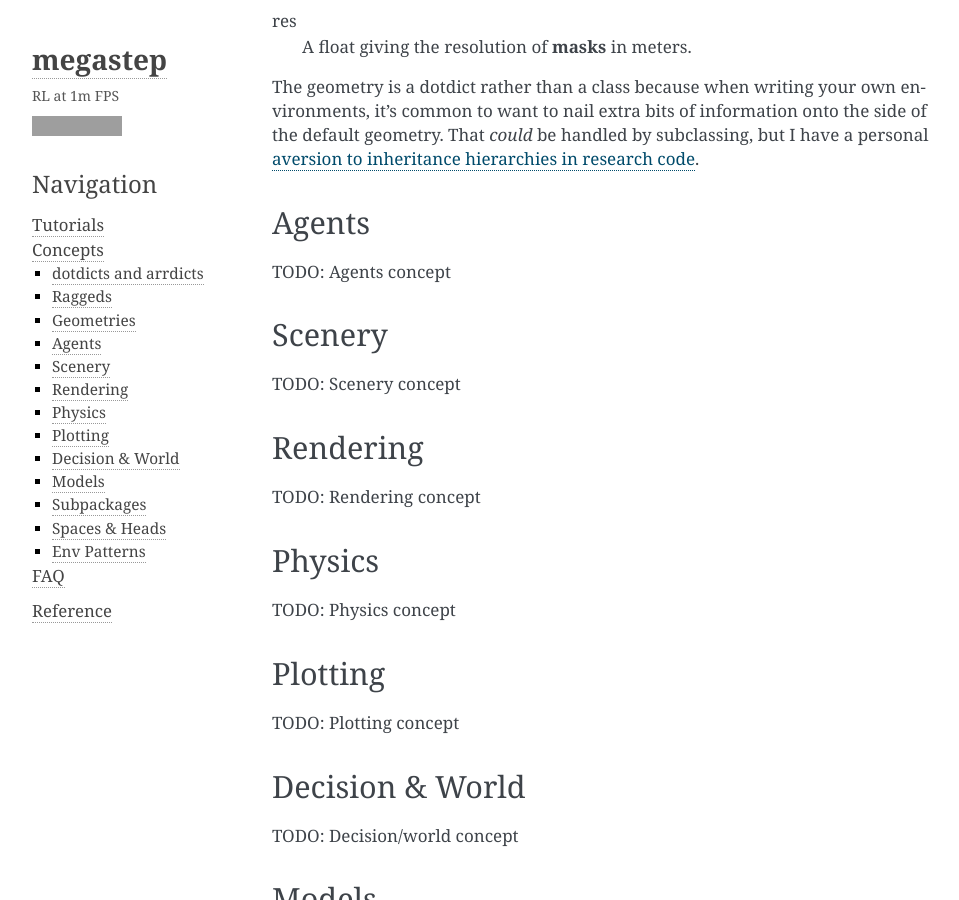
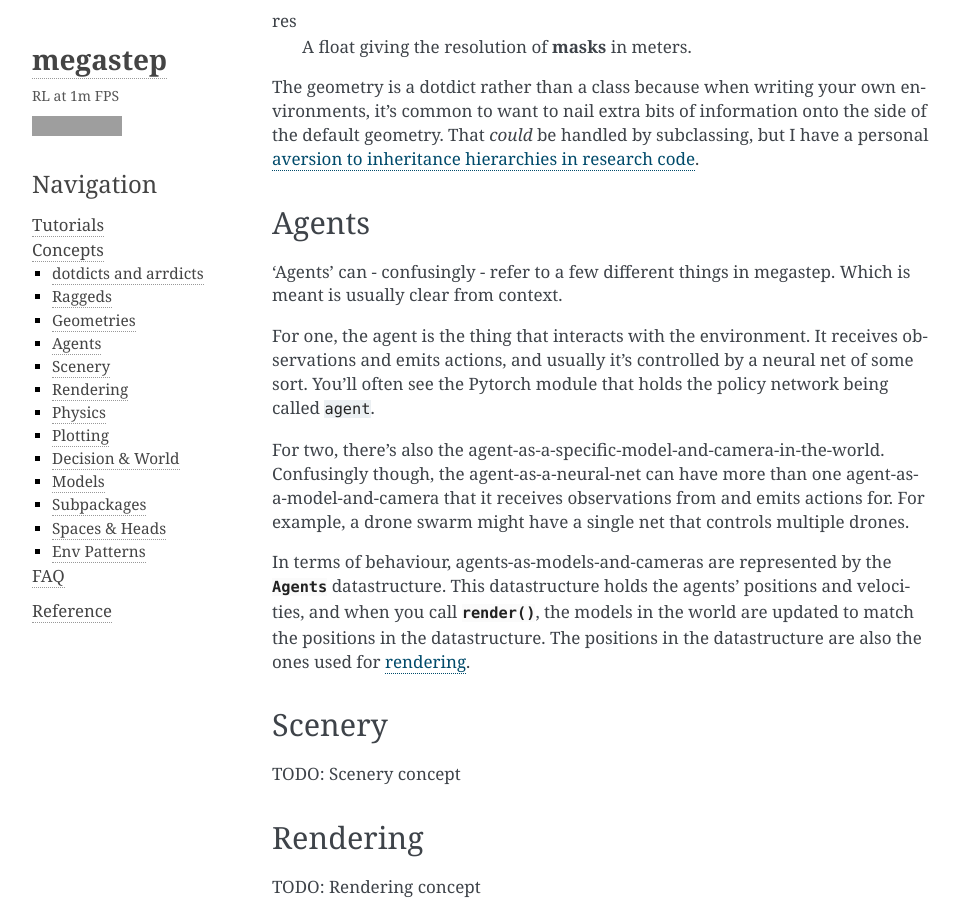
Before and after one commit to andyljones/megastep, a Sphinx documentation site: the page built from docs/concepts.rst, in a window 1280 px wide and 900 px high, scrolled down 6959 px. Shown: the whole window, without its empty margins (148-1107 px from the left). Built offline with Sphinx 7.4.7, drawn with Linux system fonts in a browser that asks for light colours; grey boxes are pictures that could not be loaded.

Commit message:
Adds the agents concept

```diff
--- a/docs/concepts.rst
+++ b/docs/concepts.rst
@@ -267,7 +267,20 @@
 
 Agents
 ======
-TODO: Agents concept
+'Agents' can - confusingly - refer to a few different things in megastep. Which is meant is usually clear from context.
+
+For one, the agent is the thing that interacts with the environment. It receives observations and emits actions, and
+usually it's controlled by a neural net of some sort. You'll often see the Pytorch module that holds the policy network
+being called ``agent``.
+
+For two, there's also the agent-as-a-specific-model-and-camera-in-the-world. Confusingly though, the
+agent-as-a-neural-net can have more than one agent-as-a-model-and-camera that it receives observations from and emits
+actions for. For example, a drone swarm might have a single net that controls multiple drones.
+
+In terms of behaviour, agents-as-models-and-cameras are represented by the :class:`~megastep.cuda.Agents` datastructure.
+This datastructure holds the agents' positions and velocities, and when you call :func:`~megastep.cuda.render`, the
+models in the world are updated to match the positions in the datastructure. The positions in the datastructure are
+also the ones used for :ref:`rendering <rendering>`.
 
 .. _scenery:
 
```
